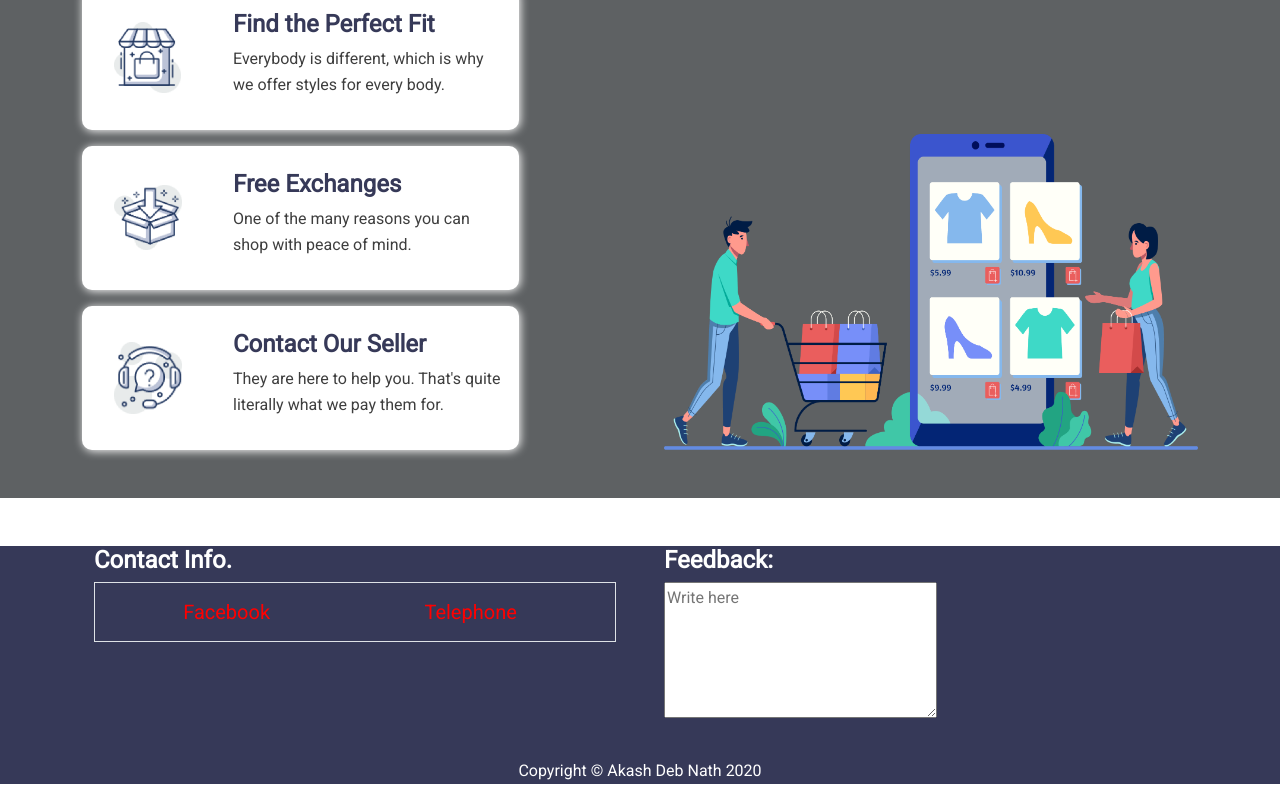
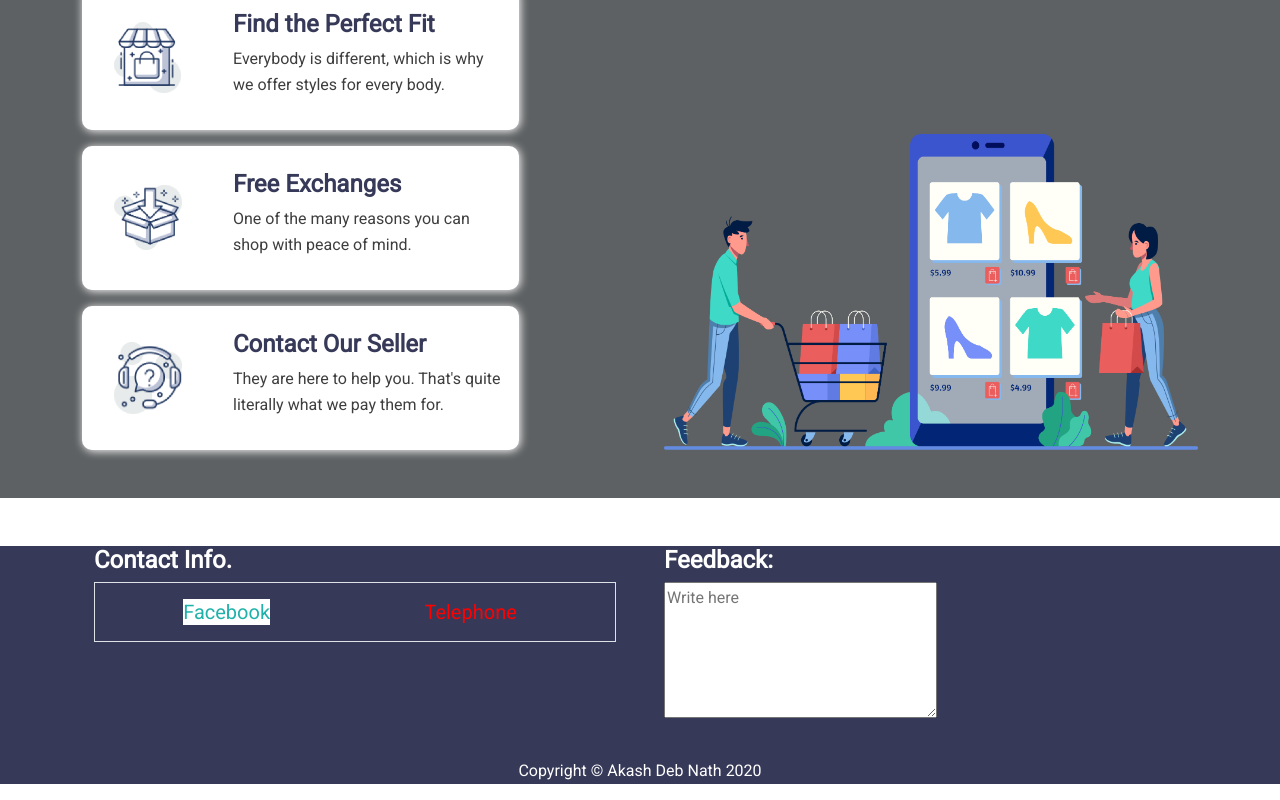
Before and after one commit to Akash-Deb-Nath/milestone-2, a plain HTML site: page index.html in a window 1280 px wide. In both pictures the pointer is over the link "Facebook". Shown: the part 2094-2894 px from the top of the page. Drawn offline with Linux system fonts and the light colour scheme.

Commit message:
title updated

```diff
--- a/css/style.css
+++ b/css/style.css
@@ -118,6 +118,10 @@ footer h5,p{
     font-size: 20px;
     color: red;
 }
+.footer-style a:hover{
+    background-color: white;
+    color: lightseagreen;
+}
 @media (max-width: 576px){
     .card-img1{
         margin: 20px 60px;
--- a/index.html
+++ b/index.html
@@ -3,7 +3,7 @@
 <head>
     <meta charset="UTF-8">
     <meta name="viewport" content="width=device-width, initial-scale=1.0">
-    <title>Document</title>
+    <title>Penguin Fashion</title>
     <link href="https://fonts.googleapis.com/css2?family=Roboto&display=swap" rel="stylesheet">
     <link href="https://fonts.googleapis.com/css2?family=Bebas+Neue&display=swap" rel="stylesheet">
     <link rel="stylesheet" href="css/bootstrap.min.css">
```
